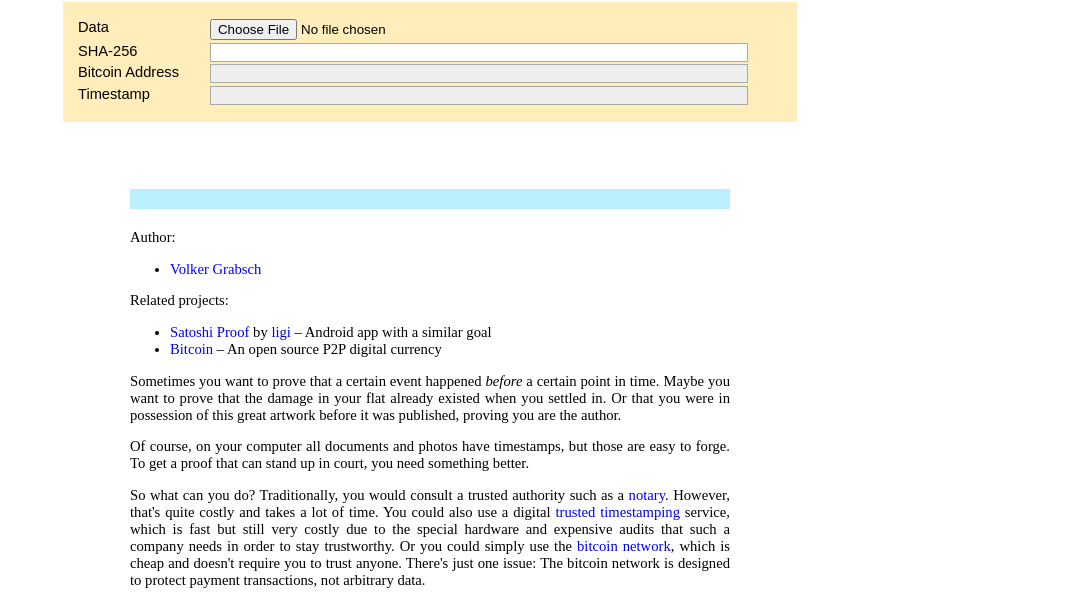
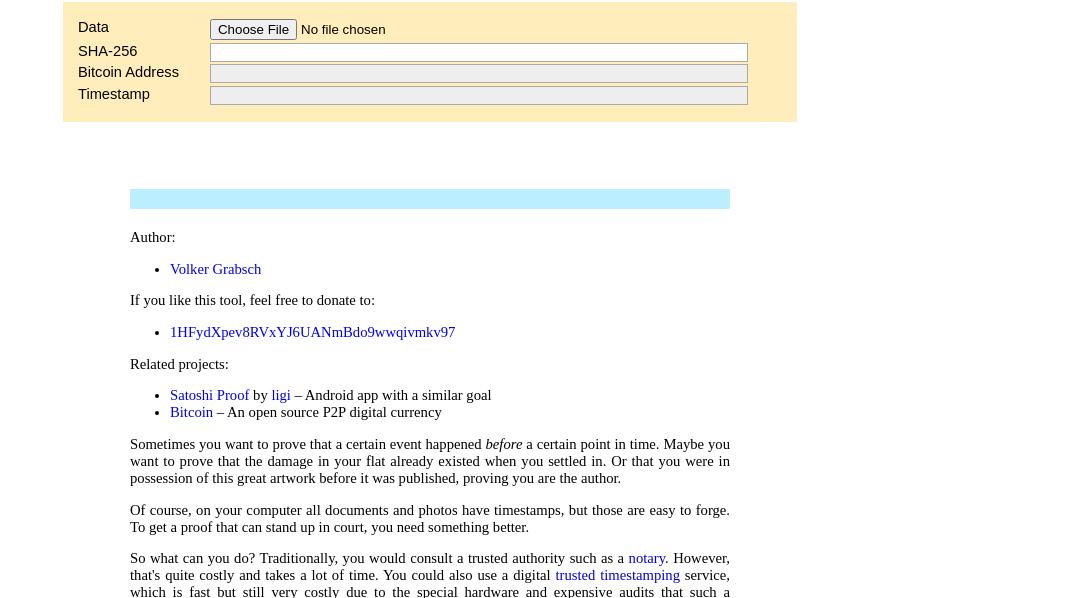
Before and after one commit to vog/bitcoinproof, a plain HTML site: page index.html in a window 1280 px wide. Shown: the part 152-750 px from the top of the page, without its empty margins (210-1280 px from the left). Drawn offline with Linux system fonts and the light colour scheme.

Commit message:
Add donation address

```diff
--- a/index.html
+++ b/index.html
@@ -227,6 +227,10 @@ OR IN CONNECTION WITH THE USE OR PERFORMANCE OF THIS SOFTWARE.
         <ul>
             <li><a href="http://www.profv.de/" target="_blank">Volker Grabsch</a>
         </ul>
+        <p>If you like this tool, feel free to donate to:</p>
+        <ul>
+            <li><a href="bitcoin:1HFydXpev8RVxYJ6UANmBdo9wwqivmkv97">1HFydXpev8RVxYJ6UANmBdo9wwqivmkv97</a>
+        </ul>
         <p>Related projects:</p>
         <ul>
             <li>
```
